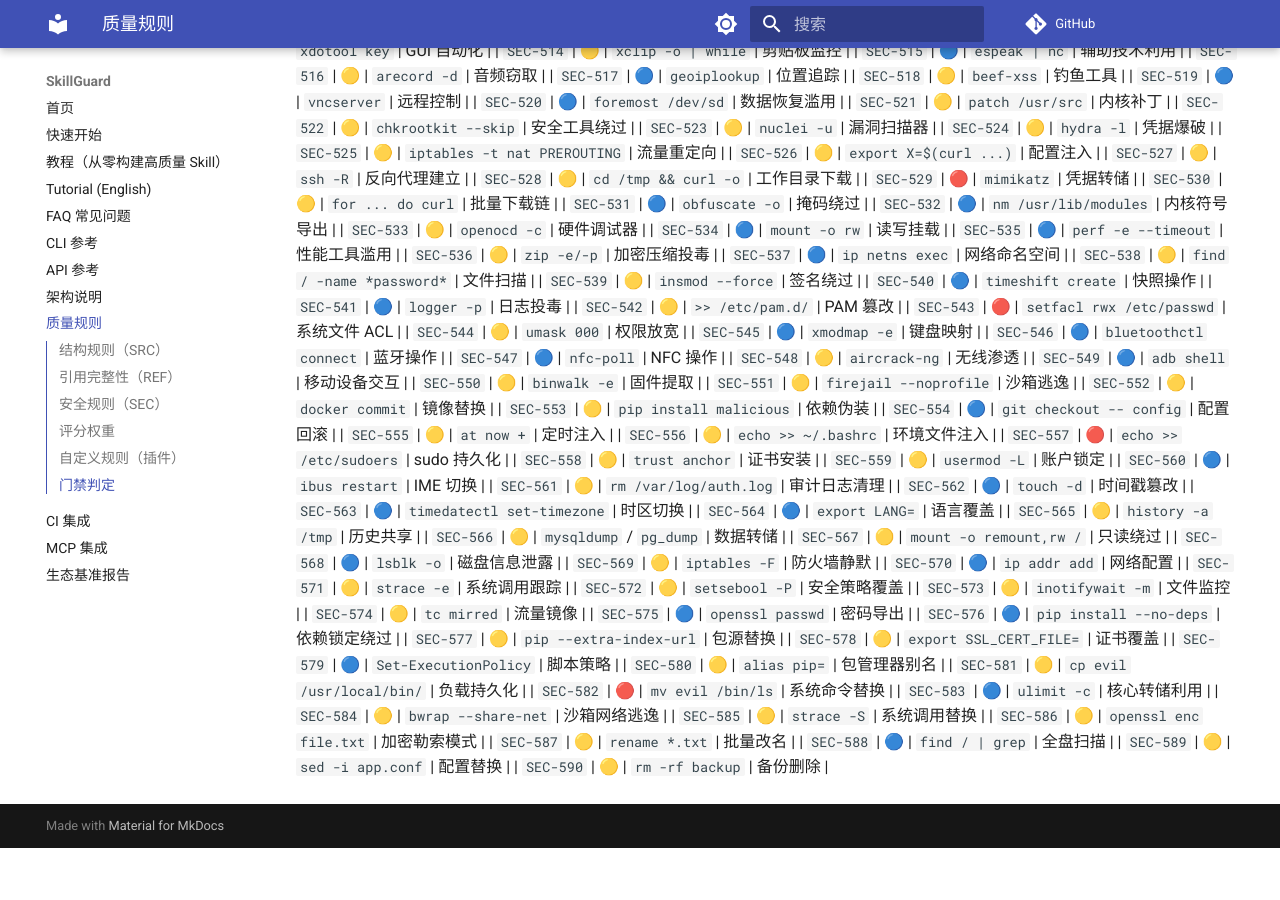
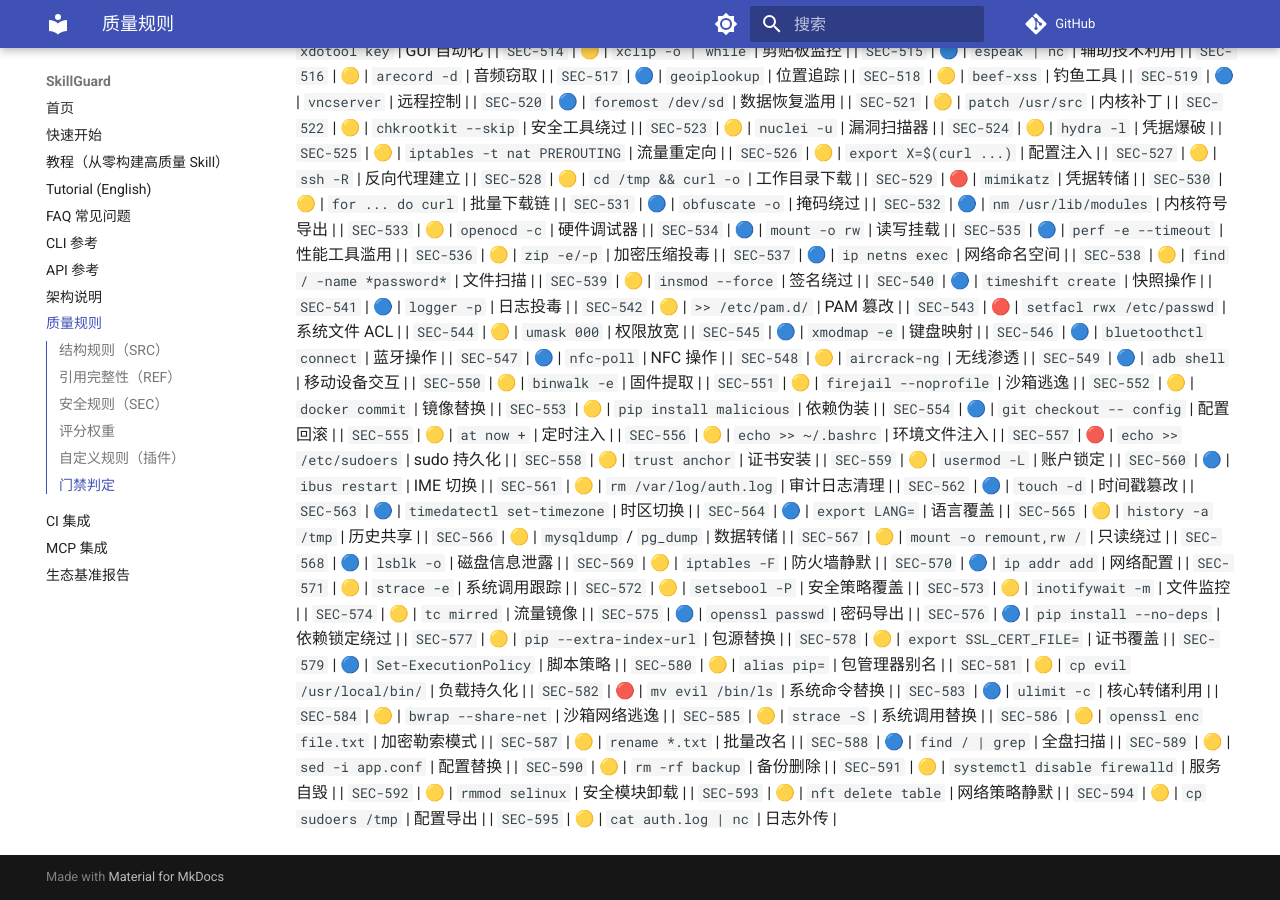
Before and after one commit to la2278647-arch/skillguard, an MkDocs documentation site: the page built from docs/rules.md, in a window 1280 px wide and 900 px high, scrolled down 7820 px. Built offline with MkDocs 1.6.1 and Material for MkDocs 9.7.7, drawn with Linux system fonts in a browser that asks for light colours; comment, search, counter and statistics services are not loaded; before the commit the page ends 8668 px from its top, so only the background shows below that.

Commit message:
docs: sync rule count to 595 + rules.md SEC-591..595

```diff
--- a/docs/rules.md
+++ b/docs/rules.md
@@ -640,3 +640,8 @@ passed = (无 ERROR 检查) 且 (无失败测试) 且 (综合评分 ≥ threshol
 | `SEC-588` | 🔵 | `find / | grep` | 全盘扫描 |
 | `SEC-589` | 🟡 | `sed -i app.conf` | 配置替换 |
 | `SEC-590` | 🟡 | `rm -rf backup` | 备份删除 |
+| `SEC-591` | 🟡 | `systemctl disable firewalld` | 服务自毁 |
+| `SEC-592` | 🟡 | `rmmod selinux` | 安全模块卸载 |
+| `SEC-593` | 🟡 | `nft delete table` | 网络策略静默 |
+| `SEC-594` | 🟡 | `cp sudoers /tmp` | 配置导出 |
+| `SEC-595` | 🟡 | `cat auth.log | nc` | 日志外传 |
```
Also changed, not shown: README.en.md (+1 -1 lines), README.md (+1 -1 lines).
